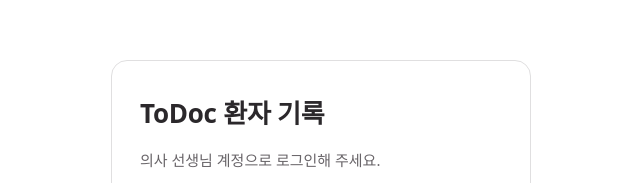
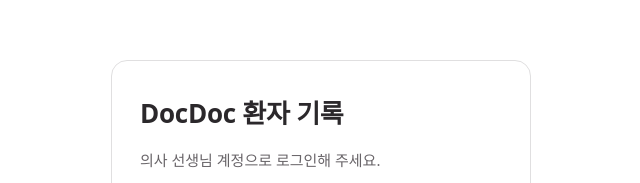
Before and after one commit to DeveloperAcademy-POSTECH/2026-C6-M14-6CenturyKids-DoctorWeb, a React (Vite) app: page / in a window 1280 px wide. Shown: the part 218-401 px from the top of the page, without its empty margins (319-959 px from the left). Built offline with nearby package versions, Linux system fonts and the light colour scheme; no server answers; a web font is replaced by a local one.

Commit message:
chore: 화면과 README의 이름을 DocDoc으로 바꾸기

```diff
--- a/index.html
+++ b/index.html
@@ -4,7 +4,7 @@
     <meta charset="UTF-8" />
     <meta name="viewport" content="width=device-width, initial-scale=1, viewport-fit=cover" />
     <meta name="apple-mobile-web-app-capable" content="yes" />
-    <title>ToDoc 환자 기록</title>
+    <title>DocDoc 환자 기록</title>
     <link rel="preconnect" href="https://fonts.googleapis.com" />
     <link rel="preconnect" href="https://fonts.gstatic.com" crossorigin />
     <link rel="stylesheet" href="https://fonts.googleapis.com/css2?family=IBM+Plex+Mono:wght@400;500&family=IBM+Plex+Sans+KR:wght@400;500;600;700&display=swap" />
--- a/src/components/LoginPage.tsx
+++ b/src/components/LoginPage.tsx
@@ -35,7 +35,7 @@ export default function LoginPage({ message, onSignedIn, onSample }: Props) {
   return (
     <div className="login">
       <form className="login-card" onSubmit={submit} noValidate>
-        <h1>ToDoc 환자 기록</h1>
+        <h1>DocDoc 환자 기록</h1>
         <p className="sub">의사 선생님 계정으로 로그인해 주세요.</p>
         {supabase ? (
           <>
```
Also changed, not shown: 1 other file (tests, documents, lock files or other folders).
